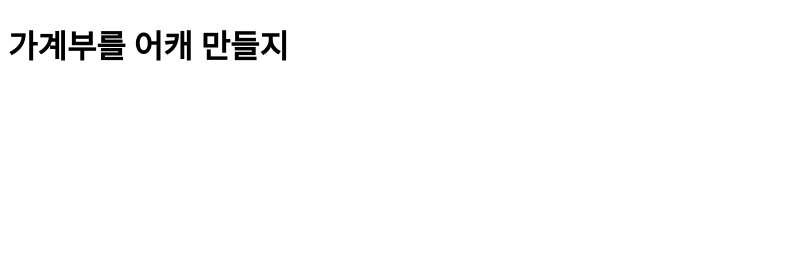
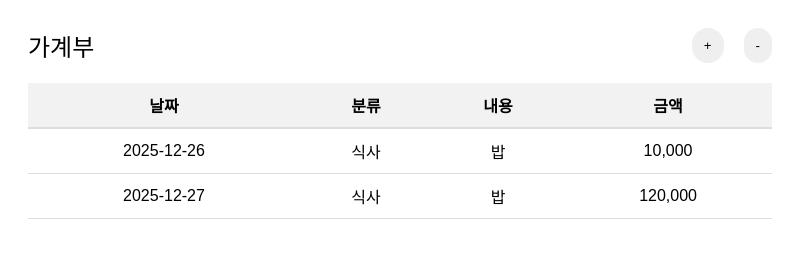
Before and after one commit to sroka36/electron_dietario, an Electron app: page index.html in a window 800 px wide. Drawn offline with Linux system fonts and the light colour scheme.

Commit message:
Add Buttons and List

```diff
--- a/index.html
+++ b/index.html
@@ -5,11 +5,45 @@
     <meta charset="UTF-8">
     <title>가계부</title>
     <!-- Content Security Policy to secure the app -->
+    <link rel="stylesheet" href="style.css">
     <meta http-equiv="Content-Security-Policy" content="script-src 'self' 'unsafe-inline';" />
 </head>
 
 <body>
-    <h1>가계부를 어캐 만들지</h1>
+    <div style="display: flex; justify-content: space-between;margin-bottom: 20px;">
+        <span style="font-size: 24px;">가계부</span>
+        <div style="display: flex;">
+            <button style="margin-left: 50px; padding: 6px 12px;border-radius: 16px;border: none;">+</button>
+            <button
+                style="margin-left: 20px; padding: 6px 12px;border-radius: 16px;border: none; text-align: center;">-</button>
+        </div>
+    </div>
+
+    <table>
+        <thead>
+            <tr>
+                <th>날짜</th>
+                <th>분류</th>
+                <th>내용</th>
+                <th>금액</th>
+            </tr>
+        </thead>
+        <tbody>
+            <tr>
+                <td>2025-12-26</td>
+                <td>식사</td>
+                <td>밥</td>
+                <td class="number">10000</td>
+            </tr>
+            <tr>
+                <td>2025-12-27</td>
+                <td>식사</td>
+                <td>밥</td>
+                <td class="number">120000</td>
+            </tr>
+        </tbody>
+    </table>
+    <script src="index.js"></script>
 </body>
 
 </html>
--- /dev/null
+++ b/index.js
@@ -0,0 +1,6 @@
+number = document.querySelectorAll(".number")
+
+//숫자 양식 지정.
+for (let i = 0; i < number.length; i++) {
+    number[i].textContent = parseInt(number[i].textContent).toLocaleString("ko-KR")
+}
--- /dev/null
+++ b/style.css
@@ -0,0 +1,27 @@
+body {
+    font-family: sans-serif;
+    padding: 20px;
+}
+
+table {
+    width: 100%;
+    border-collapse: collapse;
+    /* 테두리 간격 없애기 (선이 겹치지 않게) */
+}
+
+th,
+td {
+    border-bottom: 1px solid #ddd;
+    /* 아래쪽에만 얇은 회색 선 긋기 */
+    padding: 10px;
+    /* 내용과 테두리 사이 여백 */
+    text-align: center;
+    /* 텍스트 왼쪽 정렬 */
+}
+
+/* 제목 행(Header) 스타일 (선택사항) */
+th {
+    background-color: #f2f2f2;
+    border-bottom: 2px solid #ddd;
+    /* 제목 아래는 조금 더 진하게 */
+}
```
